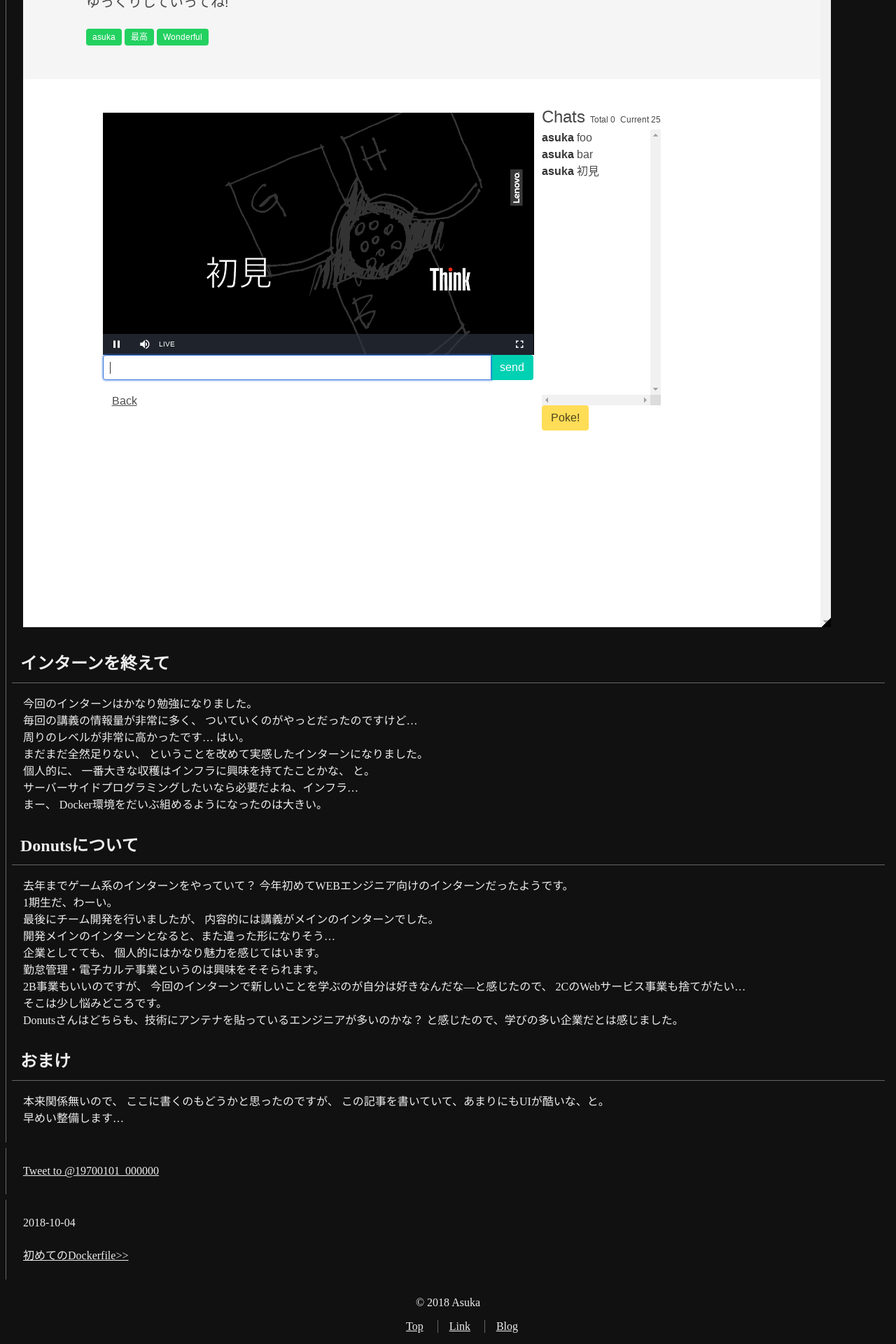
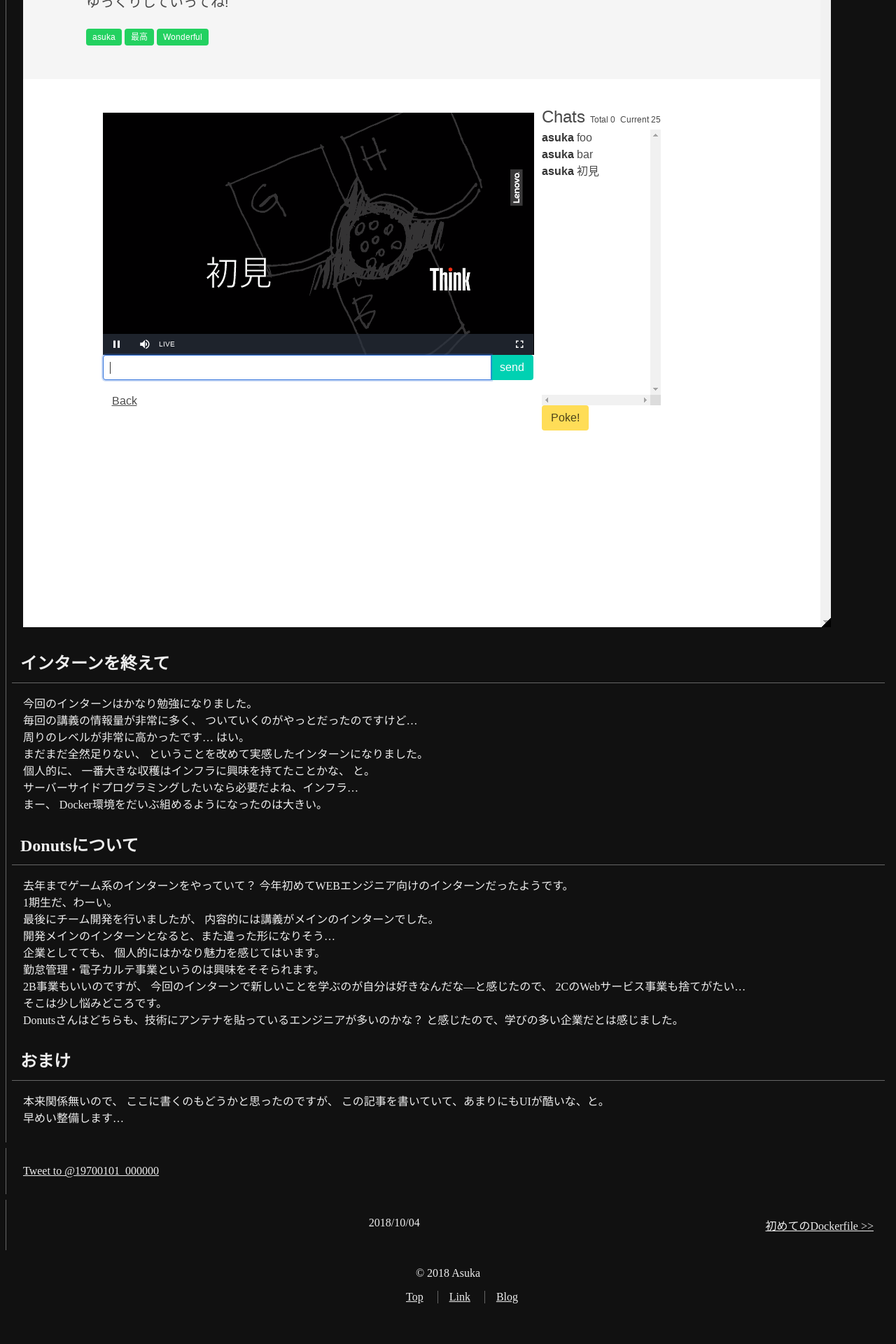
Before and after one commit to a-skua/a-skua.github.io, a Jekyll site: the page built from _posts/2018-10-04-intern.md, in a window 1280 px wide. Shown: the part 2123-4043 px from the top of the page at 70% size. Built offline with Jekyll 4.4.1, drawn with Linux system fonts in a browser that asks for light colours; comment, search, counter and statistics services are not loaded; after the commit the page ends 4001 px from its top, so only the background shows below that.

Commit message:
fix layout

```diff
--- a/_layouts/post.html
+++ b/_layouts/post.html
@@ -14,13 +14,19 @@ javascript: default
 <p><a href="https://twitter.com/intent/tweet?screen_name=19700101_000000&ref_src=twsrc%5Etfw" class="twitter-mention-button" data-text="{{ site.url }}{{ page.url }}" data-related="" data-show-count="false">Tweet to @19700101_000000</a><script async src="https://platform.twitter.com/widgets.js" charset="utf-8"></script></p>
 </section>
 
-<section>
+<section class="paginator">
+<p>
 {% if page.next %}
-<p><a href="{{ site.url }}{{ page.next.url }}">&lt;&lt;{{ page.next.title }}</a></p>
+	<a href="{{ site.url }}{{ page.next.url }}">&lt;&lt; {{ page.next.title }}</a>
 {% endif %}
-<p>{{ page.date | date: '%Y-%m-%d' }}</p>
+</p>
+
+<p>{{ page.date | date: '%Y/%m/%d' }}</p>
+
+<p>
 {% if page.previous %}
-<p><a href="{{ site.url }}{{ page.previous.url }}">{{ page.previous.title }}&gt;&gt;</a></p>
+	<a href="{{ site.url }}{{ page.previous.url }}">{{ page.previous.title }} &gt;&gt;</a>
 {% endif %}
+</p>
 </section>
 </article>
--- a/_scss/base.scss
+++ b/_scss/base.scss
@@ -15,6 +15,9 @@
 			}
 			&:hover {
 				color: #b81919;
+			}
+			&:active {
+				color: #333;
 			}
 		}
 		header {
--- /dev/null
+++ b/_scss/pieces/paginator.scss
@@ -0,0 +1,16 @@
+@mixin paginator {
+	.paginator {
+		display: flex;
+		flex-direction: row;
+		&>p {
+			flex: auto;
+			text-align: left;
+		}
+		p+p {
+			text-align: center;
+		}
+		p+p+p {
+			text-align: right;
+		}
+	}
+}
--- a/assets/css/blog.scss
+++ b/assets/css/blog.scss
@@ -1,7 +1,10 @@
 ---
 ---
 @import 'base.scss';
+@import 'pieces/paginator.scss';
+
 @include base;
+@include paginator;
 
 .blog_item {
 	padding: 0 0 0 8px;
--- /dev/null
+++ b/assets/css/post.scss
@@ -0,0 +1,7 @@
+---
+---
+@import 'base.scss';
+@import 'pieces/paginator.scss';
+
+@include base;
+@include paginator;
```
Also changed, not shown: other parts of _layouts/post.html (+1 -1 lines), blog/index.html (+14 -9 lines).
